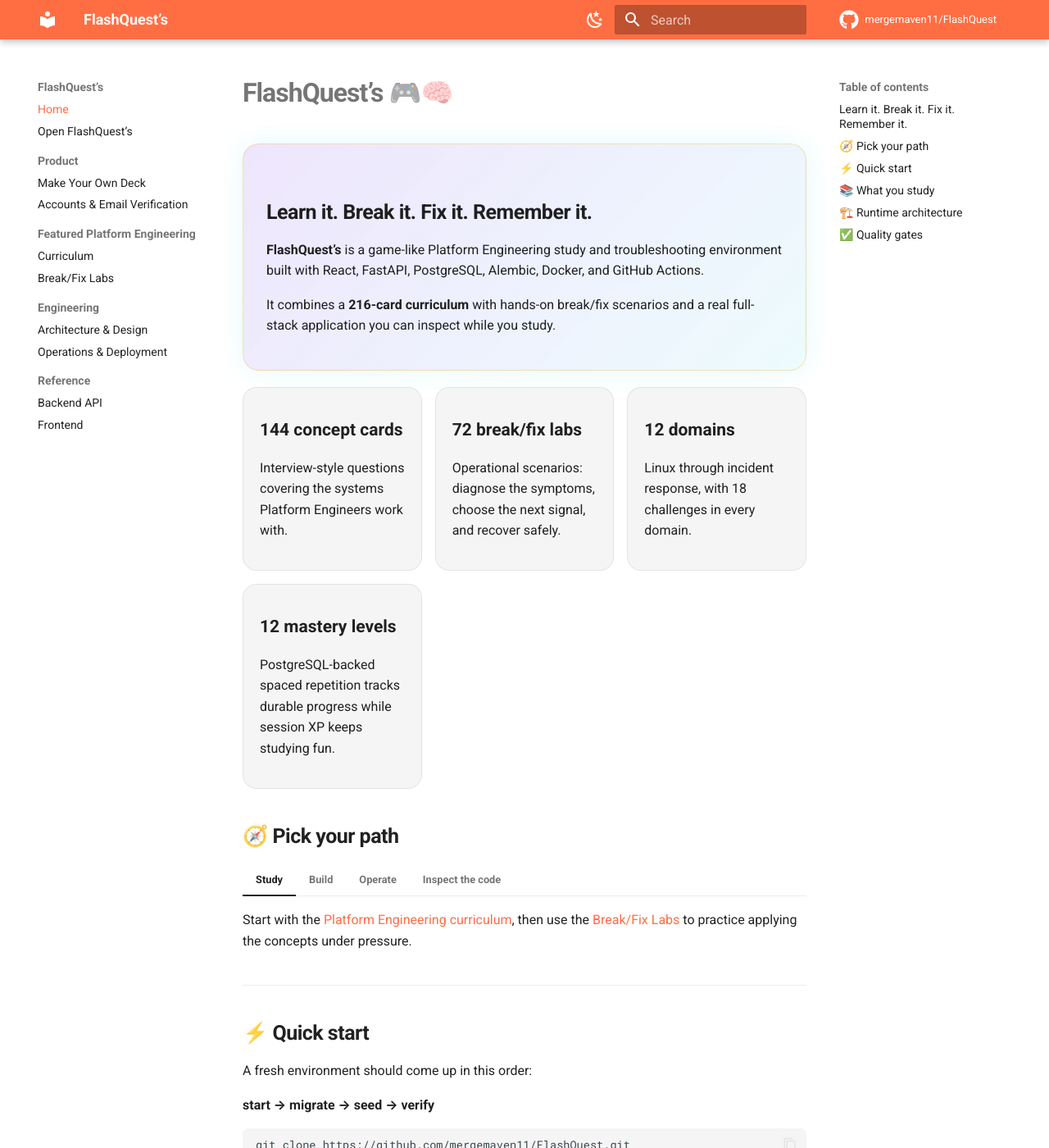
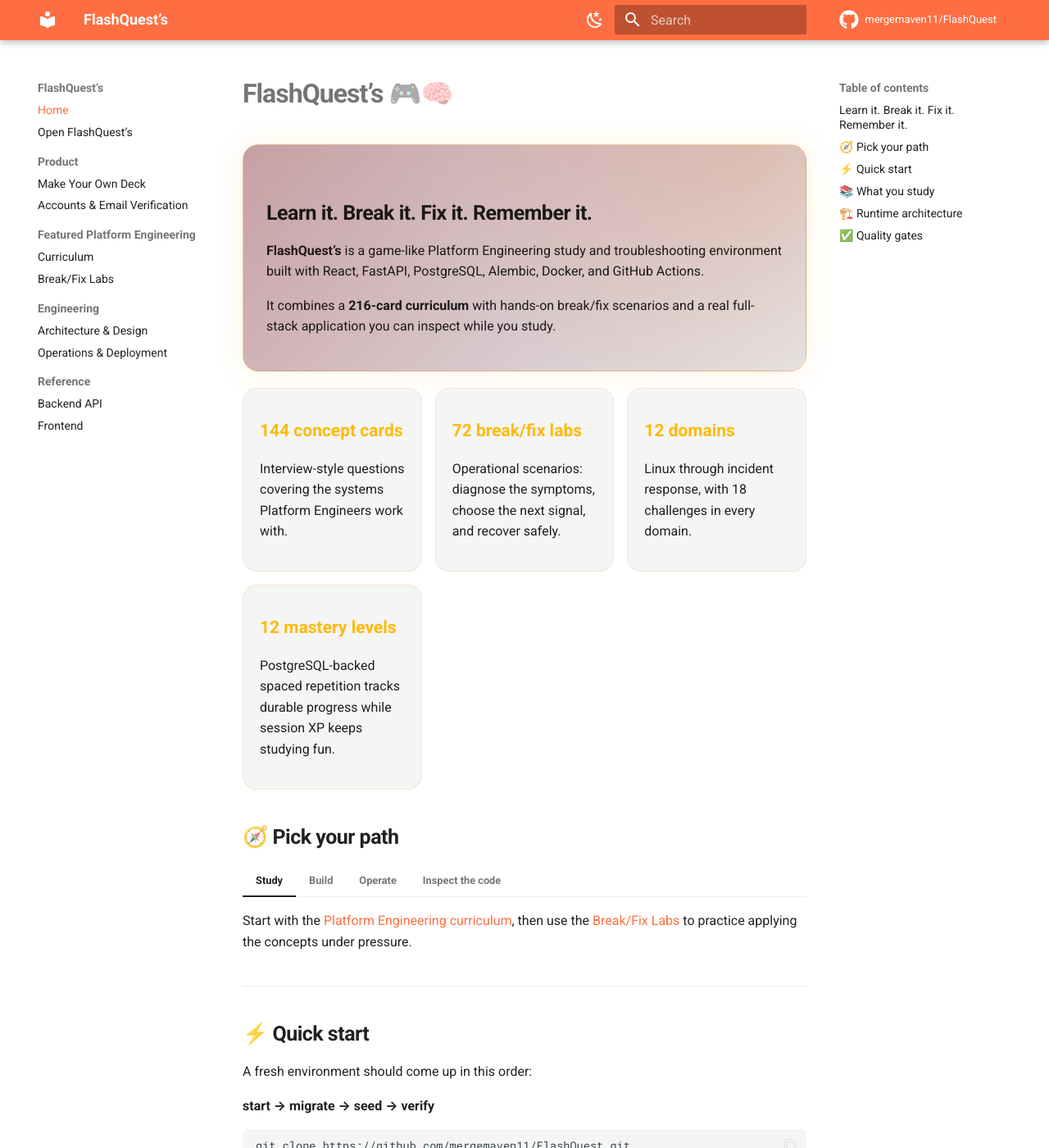
Before and after one commit to mergemaven11/FlashQuest, an MkDocs documentation site: the page built from docs/index.md, in a window 1280 px wide and 1400 px high. Shown: the whole window at 82% size. Built offline with MkDocs 1.6.1 and Material for MkDocs 9.7.7, drawn with Linux system fonts in a browser that asks for light colours; comment, search, counter and statistics services are not loaded.

Commit message:
style: match mkdocs to ember theme

```diff
--- a/docs/stylesheets/extra.css
+++ b/docs/stylesheets/extra.css
@@ -1,10 +1,27 @@
 :root {
-  --fq-glow: 0 0 32px rgba(34, 211, 238, 0.12);
+  --fq-ink: #03071e;
+  --fq-bordeaux: #370617;
+  --fq-cherry: #6a040f;
+  --fq-ember: #d00000;
+  --fq-cayenne: #e85d04;
+  --fq-orange: #faa307;
+  --fq-amber: #ffba08;
+  --fq-glow: 0 0 34px rgba(250, 163, 7, 0.13);
+}
+
+[data-md-color-scheme="slate"] {
+  --md-default-bg-color: #03071e;
+  --md-default-bg-color--light: #090818;
+  --md-primary-fg-color: #03071e;
+  --md-accent-fg-color: #faa307;
+  --md-typeset-a-color: #ffba08;
+  --md-code-bg-color: rgba(55, 6, 23, 0.62);
 }
 
 .md-header,
 .md-tabs {
   backdrop-filter: blur(14px);
+  border-bottom: 1px solid rgba(250, 163, 7, 0.12);
 }
 
 .md-main__inner {
@@ -22,10 +39,12 @@
 }
 
 .md-typeset .fq-hero {
-  border: 1px solid color-mix(in srgb, var(--md-accent-fg-color) 28%, transparent);
+  border: 1px solid rgba(250, 163, 7, 0.24);
   border-radius: 1rem;
   padding: 1.25rem 1.4rem;
-  background: linear-gradient(135deg, rgba(124, 58, 237, 0.13), rgba(34, 211, 238, 0.08));
+  background:
+    radial-gradient(circle at 90% 0%, rgba(232, 93, 4, 0.15), transparent 18rem),
+    linear-gradient(135deg, rgba(106, 4, 15, 0.38), rgba(3, 7, 30, 0.1));
   box-shadow: var(--fq-glow);
 }
 
@@ -37,16 +56,24 @@
 }
 
 .md-typeset .fq-card {
-  border: 1px solid var(--md-default-fg-color--lightest);
+  border: 1px solid color-mix(in srgb, var(--fq-orange) 18%, transparent);
   border-radius: 0.85rem;
   padding: 0.95rem 1rem;
-  background: var(--md-code-bg-color);
+  background: color-mix(in srgb, var(--md-code-bg-color) 92%, transparent);
 }
 
 .md-typeset .fq-card strong {
   display: block;
   margin-bottom: 0.25rem;
   font-size: 1.05rem;
+  color: var(--fq-amber);
+}
+
+.md-typeset .md-button--primary {
+  background: linear-gradient(90deg, var(--fq-cayenne), var(--fq-orange));
+  border-color: var(--fq-orange);
+  color: var(--fq-ink);
+  font-weight: 800;
 }
 
 .md-typeset code {
```
